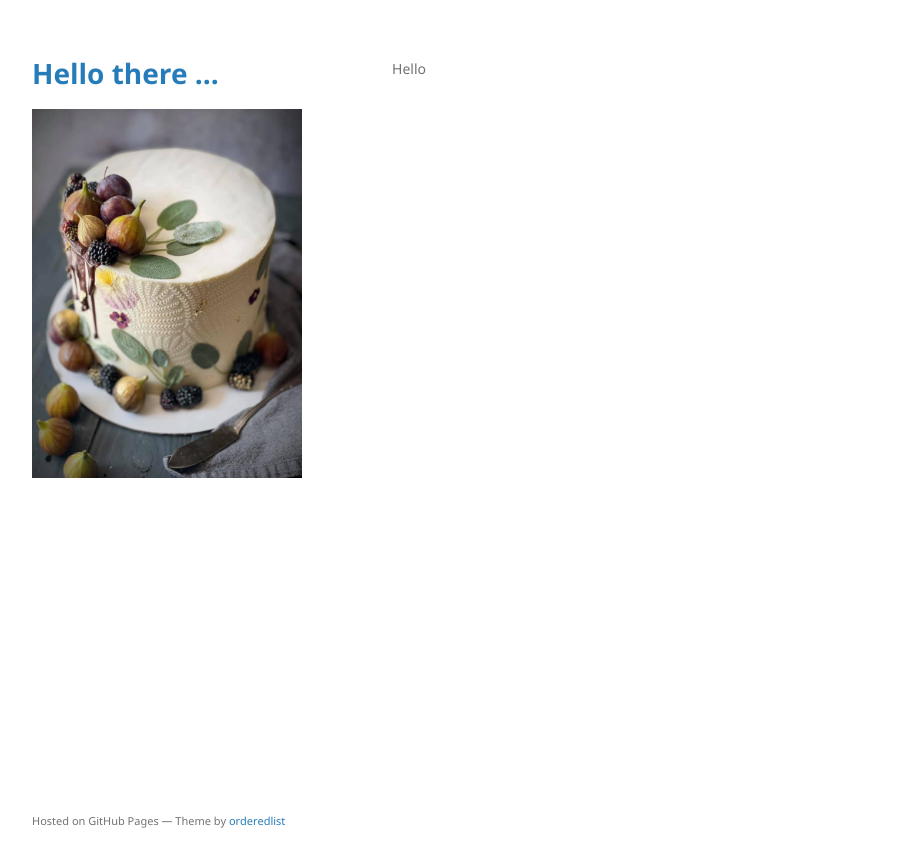
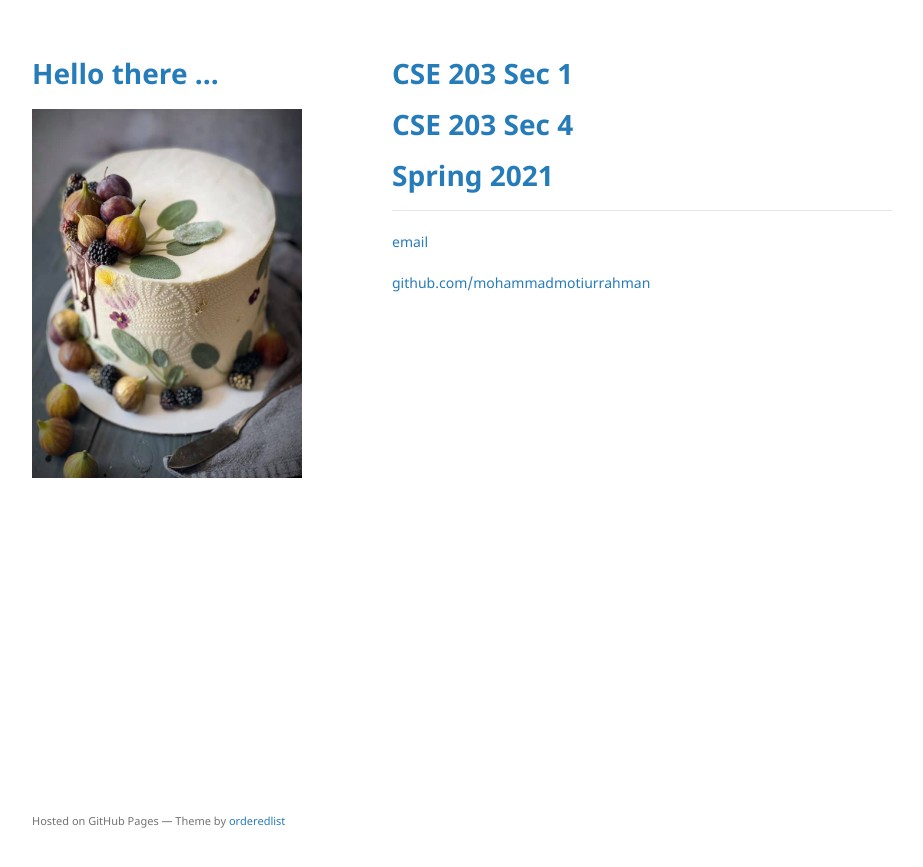
Before and after one commit to mohammadmotiurrahman/mohammadmotiurrahman.github.io, a Jekyll site: the page built from summer2021/index.md, in a window 1280 px wide. Shown: the top 867 px of the page, without its empty margins (178-1101 px from the left). Built offline with Jekyll 4.4.1, drawn with Linux system fonts in a browser that asks for light colours; our own code applies the rules of GitHub Pages for plain Markdown files.

Commit message:
Update index.md

```diff
--- a/summer2021/index.md
+++ b/summer2021/index.md
@@ -1 +1,9 @@
-Hello
+# [CSE 203 Sec 1](https://mohammadmotiurrahman.github.io/cse203_1)
+# [CSE 203 Sec 4](https://mohammadmotiurrahman.github.io/cse203_4)
+# [Spring 2021](https://mohammadmotiurrahman.github.io/spring2021)
+
+* * *
+
+[email](mailto:mohammadmotiurrahman@gmail.com)
+
+[github.com/mohammadmotiurrahman](https://github.com/mohammadmotiurrahman)
```
